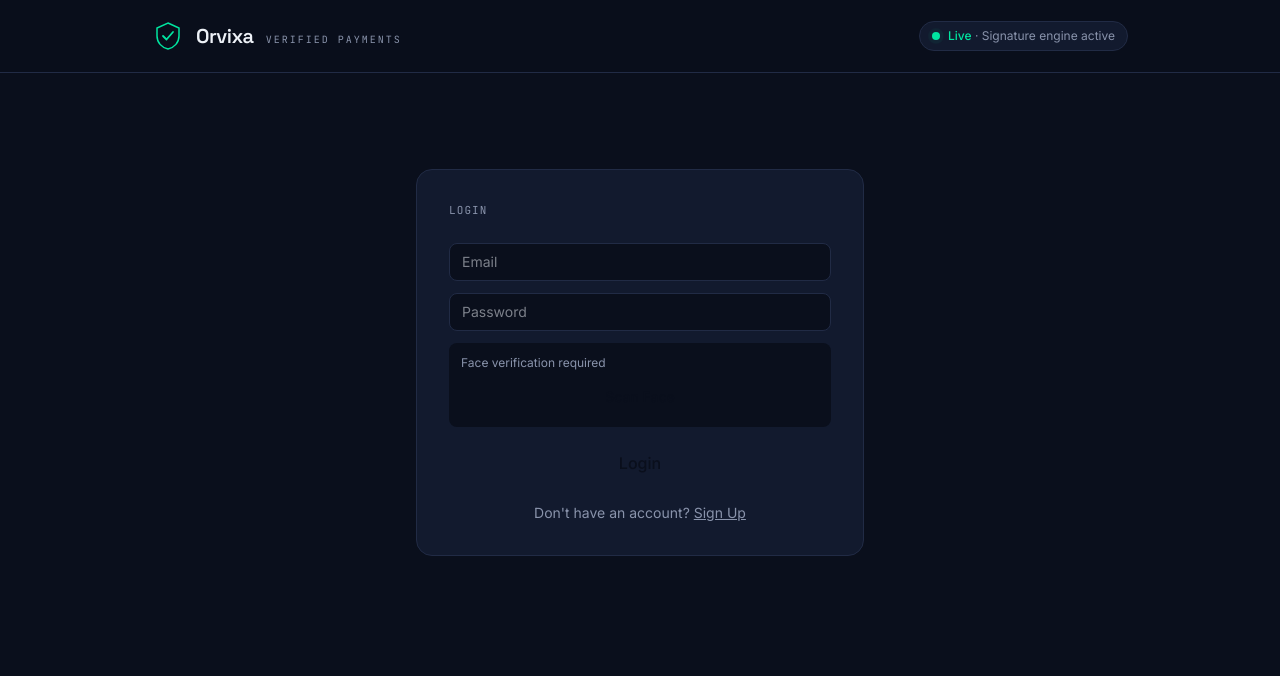
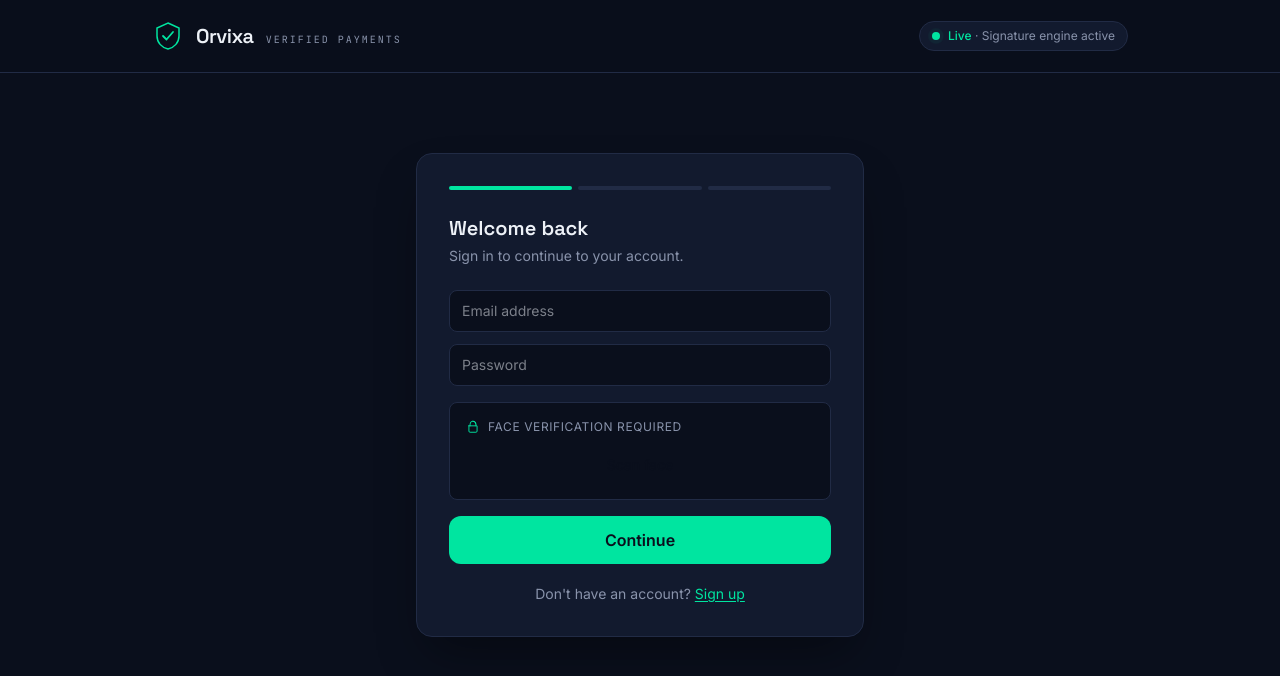
Before and after one commit to PiyushSaxena05/Orvixa, a React (Vite) app in the folder frontend/: page / in a window 1280 px wide. Shown: the top 676 px of the page. Built offline with nearby package versions, Linux system fonts and the light colour scheme.

Commit message:
Add step indicator and improve OTP flow UI

```diff
--- a/frontend/src/components/Login.jsx
+++ b/frontend/src/components/Login.jsx
@@ -79,89 +79,162 @@ function Login({ onAuth }) {
     }
   }
 
+  // Shared step indicator so the person always knows where they are in the flow
+  const StepIndicator = ({ step }) => (
+    <div className="flex items-center gap-1.5 mb-6">
+      {['Details', 'Face', 'OTP'].map((label, idx) => {
+        const stepNum = idx + 1
+        const isActive = step === stepNum
+        const isDone = step > stepNum
+        return (
+          <div key={label} className="flex items-center gap-1.5 flex-1">
+            <div
+              className={`h-1 rounded-full flex-1 transition-colors ${
+                isDone || isActive ? 'bg-accent' : 'bg-border-soft'
+              }`}
+            />
+          </div>
+        )
+      })}
+    </div>
+  )
+
   if (otpStep) {
     return (
-      <div className="max-w-md mx-auto mt-24 bg-surface border border-border-soft rounded-2xl p-8">
-        <p className="font-mono text-[11px] text-text-muted uppercase tracking-widest mb-6">
-          Enter OTP
+      <div className="max-w-md mx-auto mt-20 bg-surface border border-border-soft rounded-2xl p-8 shadow-2xl shadow-black/40">
+        <StepIndicator step={3} />
+
+        <div className="w-12 h-12 rounded-full bg-accent/10 border border-accent/30 flex items-center justify-center mb-5">
+          <svg width="22" height="22" viewBox="0 0 24 24" className="text-accent">
+            <path d="M3 7l9 6 9-6M5 5h14a2 2 0 012 2v10a2 2 0 01-2 2H5a2 2 0 01-2-2V7a2 2 0 012-2z"
+              fill="none" stroke="currentColor" strokeWidth="1.6" strokeLinecap="round" strokeLinejoin="round" />
+          </svg>
+        </div>
+
+        <p className="font-display font-semibold text-xl text-text-primary mb-1.5">
+          Check your email
         </p>
-        <p className="text-sm text-text-muted mb-4">
-          We sent a 6-digit code to {email}
+        <p className="text-sm text-text-muted mb-6 leading-relaxed">
+          We sent a 6-digit verification code to <span className="text-text-primary">{email}</span>. Enter it below to finish signing in.
         </p>
+
         <input
           type="text"
           placeholder="000000"
           value={otp}
           onChange={(e) => setOtp(e.target.value)}
           maxLength={6}
-className="w-full bg-ink border border-border-soft rounded-lg px-3 py-2 text-text-primary outline-none mb-3 tracking-widest text-center text-lg"        />
-        {error && <p className="text-sm text-danger mb-3">{error}</p>}
+          autoFocus
+          className="w-full bg-ink border border-border-soft focus:border-accent rounded-lg px-3 py-3 text-text-primary outline-none mb-4 tracking-[0.5em] text-center text-xl font-mono transition-colors"
+        />
+
+        {error && (
+          <div className="flex items-start gap-2 mb-4 text-sm text-danger">
+            <svg width="16" height="16" viewBox="0 0 24 24" className="shrink-0 mt-0.5">
+              <circle cx="12" cy="12" r="9" fill="none" stroke="currentColor" strokeWidth="1.5" />
+              <path d="M12 8v5M12 16h.01" stroke="currentColor" strokeWidth="1.5" strokeLinecap="round" />
+            </svg>
+            <span>{error}</span>
+          </div>
+        )}
+
         <button
           onClick={handleVerifyOtp}
-          disabled={loading}
-          className="w-full bg-brass hover:bg-brass-dim transition-colors text-ink font-medium py-3 rounded-xl disabled:opacity-50"
+          disabled={loading || otp.length !== 6}
+          className="w-full bg-accent hover:bg-accent-dim transition-colors text-ink font-semibold py-3 rounded-xl disabled:opacity-40 disabled:cursor-not-allowed"
         >
-          {loading ? 'Verifying...' : 'Verify OTP'}
+          {loading ? 'Verifying...' : 'Verify & continue'}
+        </button>
+
+        <button
+          onClick={() => setOtpStep(false)}
+          className="w-full text-center text-sm text-text-muted hover:text-text-primary mt-4 transition-colors"
+        >
+          ← Back
         </button>
       </div>
     )
   }
 
   return (
-    <div className="max-w-md mx-auto mt-24 bg-surface border border-border-soft rounded-2xl p-8">
-      <p className="font-mono text-[11px] text-text-muted uppercase tracking-widest mb-6">
-        {isSignup ? 'Create Account' : 'Login'}
+    <div className="max-w-md mx-auto mt-20 bg-surface border border-border-soft rounded-2xl p-8 shadow-2xl shadow-black/40">
+      <StepIndicator step={isSignup ? 1 : 1} />
+
+      <p className="font-display font-semibold text-xl text-text-primary mb-1">
+        {isSignup ? 'Create your account' : 'Welcome back'}
+      </p>
+      <p className="text-sm text-text-muted mb-6">
+        {isSignup
+          ? 'Secured with password, face verification, and email OTP.'
+          : 'Sign in to continue to your account.'}
       </p>
 
+      <div className="space-y-3 mb-4">
         {isSignup && (
           <input
             type="text"
             placeholder="Full name"
             value={fullName}
             onChange={(e) => setFullName(e.target.value)}
-          className="w-full bg-ink border border-border-soft rounded-lg px-3 py-2 text-sm text-text-primary outline-none mb-3"
+            className="w-full bg-ink border border-border-soft focus:border-accent rounded-lg px-3 py-2.5 text-sm text-text-primary outline-none transition-colors"
           />
         )}
         <input
           type="email"
-        placeholder="Email"
+          placeholder="Email address"
           value={email}
           onChange={(e) => setEmail(e.target.value)}
-        className="w-full bg-ink border border-border-soft rounded-lg px-3 py-2 text-sm text-text-primary outline-none mb-3"
+          className="w-full bg-ink border border-border-soft focus:border-accent rounded-lg px-3 py-2.5 text-sm text-text-primary outline-none transition-colors"
         />
         <input
           type="password"
           placeholder="Password"
           value={password}
           onChange={(e) => setPassword(e.target.value)}
-        className="w-full bg-ink border border-border-soft rounded-lg px-3 py-2 text-sm text-text-primary outline-none mb-3"
+          className="w-full bg-ink border border-border-soft focus:border-accent rounded-lg px-3 py-2.5 text-sm text-text-primary outline-none transition-colors"
         />
-
-      <div className="mb-3 p-3 bg-ink rounded-lg">
-        <p className="text-xs text-text-muted mb-2">Face verification required</p>
-        <FaceCapture onCapture={setFaceDescriptor} buttonLabel="Scan Face" />
       </div>
 
-      {error && <p className="text-sm text-danger mb-3">{error}</p>}
+      <div className="mb-4 p-4 bg-ink border border-border-soft rounded-lg">
+        <div className="flex items-center gap-2 mb-3">
+          <svg width="14" height="14" viewBox="0 0 24 24" className="text-accent">
+            <path d="M12 2a5 5 0 015 5v3M7 10V7a5 5 0 0110 0M5 10h14v9a2 2 0 01-2 2H7a2 2 0 01-2-2v-9z"
+              fill="none" stroke="currentColor" strokeWidth="1.6" strokeLinecap="round" strokeLinejoin="round" />
+          </svg>
+          <p className="text-xs text-text-muted uppercase tracking-wider">Face verification required</p>
+        </div>
+        <FaceCapture onCapture={setFaceDescriptor} buttonLabel="Scan face" />
+      </div>
+
+      {error && (
+        <div className="flex items-start gap-2 mb-4 text-sm text-danger">
+          <svg width="16" height="16" viewBox="0 0 24 24" className="shrink-0 mt-0.5">
+            <circle cx="12" cy="12" r="9" fill="none" stroke="currentColor" strokeWidth="1.5" />
+            <path d="M12 8v5M12 16h.01" stroke="currentColor" strokeWidth="1.5" strokeLinecap="round" />
+          </svg>
+          <span>{error}</span>
+        </div>
+      )}
 
       <button
         onClick={handleSubmit}
         disabled={loading}
-        className="w-full bg-brass hover:bg-brass-dim transition-colors text-ink font-medium py-3 rounded-xl disabled:opacity-50"
+        className="w-full bg-accent hover:bg-accent-dim transition-colors text-ink font-semibold py-3 rounded-xl disabled:opacity-40 disabled:cursor-not-allowed"
       >
-        {loading ? 'Please wait...' : isSignup ? 'Sign Up' : 'Login'}
+        {loading ? 'Please wait...' : isSignup ? 'Create account' : 'Continue'}
       </button>
 
-      <p className="text-center text-sm text-text-muted mt-4">
+      <p className="text-center text-sm text-text-muted mt-5">
         {isSignup ? 'Already have an account?' : "Don't have an account?"}{' '}
         <button
           onClick={() => {
             setIsSignup(!isSignup)
             setFaceDescriptor(null)
+            setError('')
           }}
-          className="text-brass underline"
+          className="text-accent hover:text-accent-dim underline underline-offset-2 transition-colors"
         >
-          {isSignup ? 'Login' : 'Sign Up'}
+          {isSignup ? 'Sign in' : 'Sign up'}
         </button>
       </p>
     </div>
```
Lines whose indentation alone changed are shown as unchanged.
